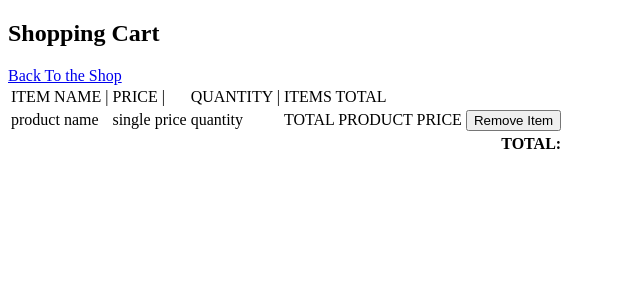
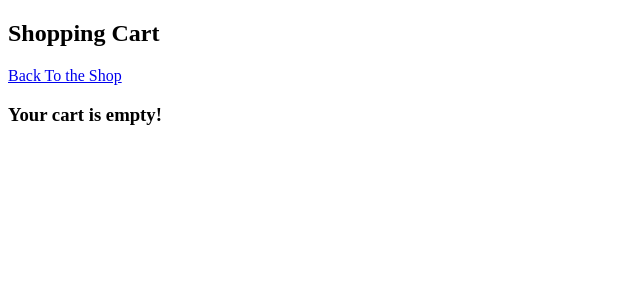
Before and after one commit to Iliyan-Y/ezyVet, a PHP site: page /cart.php in a window 1280 px wide. Shown: the top 300 px of the page, without its empty margins (0-640 px from the left). Run offline with PHP 8.4, Linux system fonts and the light colour scheme.

Commit message:
Card completed

```diff
--- a/cart.php
+++ b/cart.php
@@ -1,4 +1,5 @@
 <?php
+session_start();
 $status="";
 if (isset($_POST['action']) && $_POST['action']=="remove"){
 if(!empty($_SESSION["shopping_cart"])) {
@@ -22,6 +23,10 @@
       }
     }
   }
+
+ function formatNumber($number) {
+  return number_format((float)$number, 2, '.', '');
+ }
 ?>
 
 <!DOCTYPE html>
@@ -33,11 +38,32 @@
     <title>Cart</title>
   </head>
   <body>
+  <div style="width:700px; margin:50 auto;">
+
     <h2>Shopping Cart</h2>
-    <a href="index.php">Back To the Shop</a></br>
+    <a href="index.php">
+    Back To the Shop
+    </a> </br>
+    <?php
+    if(!empty($_SESSION["shopping_cart"])) {
+    $cart_count = count($_SESSION["shopping_cart"]);
+    ?>
 
 
-<table class="table">
+
+    <span>Total items: <?php echo $cart_count; ?></span>
+    <?php
+    }
+    ?>
+
+  <div class="cart">
+
+    <?php
+    if(isset($_SESSION["shopping_cart"])){
+        $total_price = 0;
+    ?>
+
+    <table>
     <tbody>
     <tr>
       <td>ITEM NAME |</td>
@@ -45,31 +71,49 @@
       <td> QUANTITY |</td>
       <td> ITEMS TOTAL</td>
     </tr>
-
+    <?php
+    foreach ($_SESSION["shopping_cart"] as $product){
+    ?>
     <tr>
-
-<td>product name</td>
-<td>single price</td>
-<td>quantity</td>
-<td>TOTAL PRODUCT PRICE</td>
+      <td><?php echo $product["name"]; ?></td>
+      <td><?php echo formatNumber($product["price"]); ?></td>
+      <td><?php echo $product["quantity"]; ?></td>
+      <td><?php echo formatNumber($product["price"]*$product["quantity"]); ?></td>
       <td>
       <form method='post' action=''>
-<input type='hidden' name='code' value="" />
+        <input type='hidden' name='code' value="<?php echo $product["name"]; ?>" />
         <input type='hidden' name='action' value="remove" />
         <button type='submit' class='remove'>Remove Item</button>
       </form>
       </td>
-
     </tr>
 
-
+    <?php
+    $total_price += ($product["price"]*$product["quantity"]);
+    }
+    ?>
 
     <tr>
       <td colspan="5" align="right">
-<strong>TOTAL: </strong>
+        <strong>TOTAL: <?php echo formatNumber($total_price); ?></strong>
       </td>
     </tr>
     </tbody>
     </table>
+      <?php
+    }else{
+      echo "<h3>Your cart is empty!</h3>";
+      }
+    ?>
+  </div>
+
+  <div style="clear:both;"></div>
+
+  <div class="message_box" style="margin:10px 0px;">
+  <?php echo $status; ?>
+  </div>
+
+
+  </div>
   </body>
 </html>
```
Lines whose indentation alone changed are shown as unchanged.
